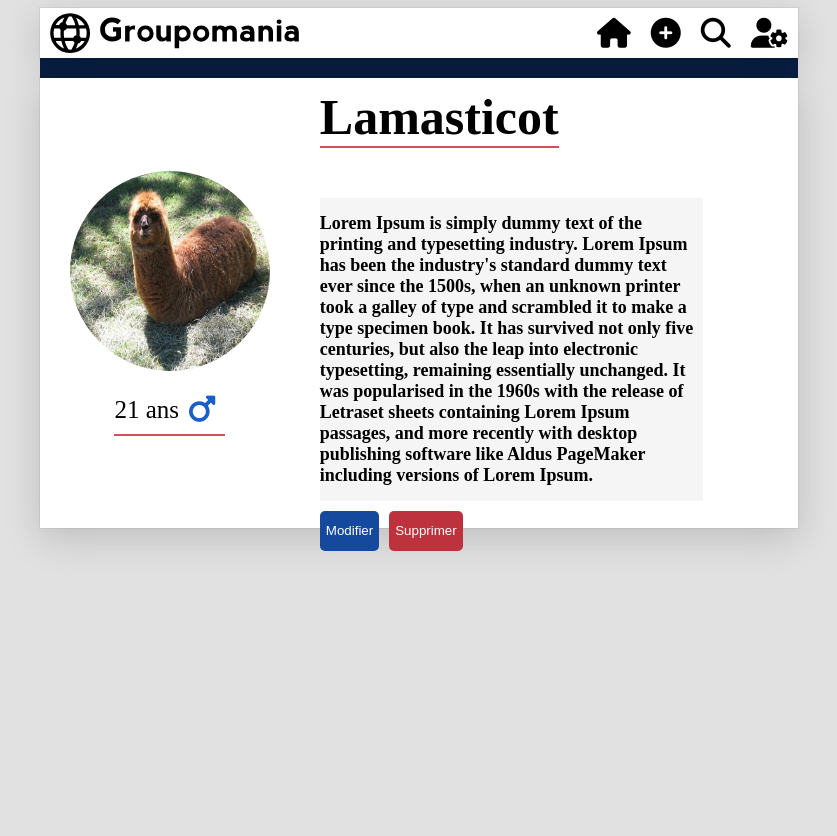
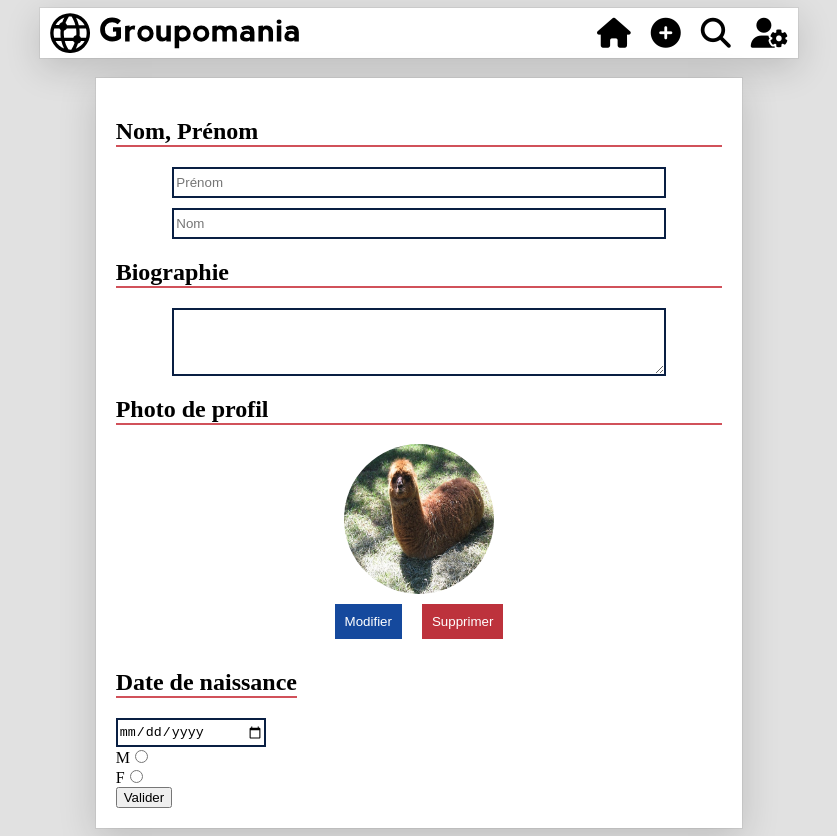
Before and after one commit to Salim-camara/CamaraMohamedSalim_7_15092021, a React (Create React App) app in the folder front-end/: page / in a window 1280 px wide. Shown: the whole page, without its empty margins (221-1058 px from the left). Before the commit the page ends 800 px from the top, so only its background shows below. Built offline with nearby package versions, Linux system fonts and the light colour scheme.

Commit message:
Avancement sur la page de modification de profil

```diff
--- a/front-end/src/HOME/App.js
+++ b/front-end/src/HOME/App.js
@@ -2,6 +2,7 @@
 import React from "react";
 import { BrowserRouter, Switch, Route } from "react-router-dom";
 import Accueil from './Pages/accueil';
+import Modify from "./Pages/modify";
 import Setting from "./Pages/setting";
 
 
@@ -9,7 +10,7 @@ const App = () => {
     return (
         <>
         {/* Importation des pages en attendant la gestion des routes */}
-        <Setting />
+        <Modify />
         </>
     );
 }
--- /dev/null
+++ b/front-end/src/HOME/Pages/modify.js
@@ -0,0 +1,67 @@
+import React from "react";
+import Navigation from "../Components/nav";
+import Pdp from "../../img/lama.png"
+
+const Modify = () => {
+
+    return (
+        <div className="modif">
+
+            <Navigation />
+
+            <form className="modif__form">
+
+                {/* Nom */}
+                <div className="nom">
+                    <h2>Nom, Prénom</h2>
+                    <input type="text" className="text text--prenom" placeholder="Prénom"></input>
+                    <input type="text" className="text" placeholder="Nom"></input>
+                </div>
+
+                {/* Bio */}
+                <div className="bio">
+                    <h2>Biographie</h2>
+                    <textarea className="textarea"></textarea>
+                </div>
+
+                {/* Photo de profil */}
+                <div className="pdp">
+                    <h2>Photo de profil</h2>
+                    <img src={ Pdp } className="pdp--img" />
+                    <div className="pdp__container">
+                        <button className="pdp--modify">Modifier</button>
+                        <button className="pdp--delete">Supprimer</button>
+                    </div>
+                </div>
+
+                {/* Sexe et date de naissance */}
+                <div className="birth">
+                    <h2>Date de naissance</h2>
+
+                    <input type="date" className="text"></input>
+
+                    <div className="sexe__right">
+                        {/* garçon */}
+                        <div className="sexe__m sexe__all">
+                            <label value="m" className="sexe--label">M</label>
+                            <input type="radio" value="m" className="sexe--input" name="radiovalue"></input>
+                        </div>
+                            {/* fille */}
+                        <div className="sexe__f sexe__all">
+                            <label value="f" className="sexe--label">F</label>
+                            <input type="radio" value="f" className="sexe--input" name="radiovalue"></input>
+                        </div>
+                    </div>
+                </div>
+
+                {/* Bouton de confirmation */}
+                <button type="submit" className="validation">Valider</button>
+
+            </form>
+
+
+        </div>
+    )
+}
+
+export default Modify;
--- a/front-end/src/HOME/Styles/main.scss
+++ b/front-end/src/HOME/Styles/main.scss
@@ -10,3 +10,4 @@
 
 // pages
 @import './pages/setting';
+@import './pages/modify'
--- /dev/null
+++ b/front-end/src/HOME/Styles/pages/_modify.scss
@@ -0,0 +1,76 @@
+.modif {
+    @include dsc();
+
+    &__form {
+        @include dsc(center);
+        background-color: white;
+        box-shadow: $box-shadow;
+        margin-top: 20px;
+        align-items: flex-start;
+        width: 80%;
+        padding: 20px;
+    }
+}
+
+.nom {
+    @include dsc();
+    width: 100%;
+}
+
+.text {
+    width: 80%;
+    height: 25px;
+    border: 2px solid $primary-color;
+
+    &--prenom {
+        margin-bottom: 10px;
+    }
+}
+
+    .textarea {
+    border: 2px solid $primary-color;
+    width: 80%;
+    max-width: 90%;
+    height: 60px;
+}
+
+h2 {
+    border-bottom: 2px solid $secondary-color;
+    width: 100%;
+}
+
+.bio {
+    width: 100%;
+    @include dsc();
+}
+
+// photo de profil
+.pdp {
+    @include dsc();
+    width: 100%;
+
+    &--modify {
+        color: white;
+        background-color: lighten($primary-color, 20%);
+        border: none;
+        padding: 10px;
+        margin: 10px;
+
+    }
+    &--delete {
+        color: white;
+        background-color: darken($secondary-color, 10%);
+        border: none;
+        padding: 10px;
+        margin: 10px;
+    }
+
+    &--img {
+        width: 150px;
+        height: 150px;
+        border-radius: 50% 50%;
+    }
+
+}
+
+// date de naissance
```
